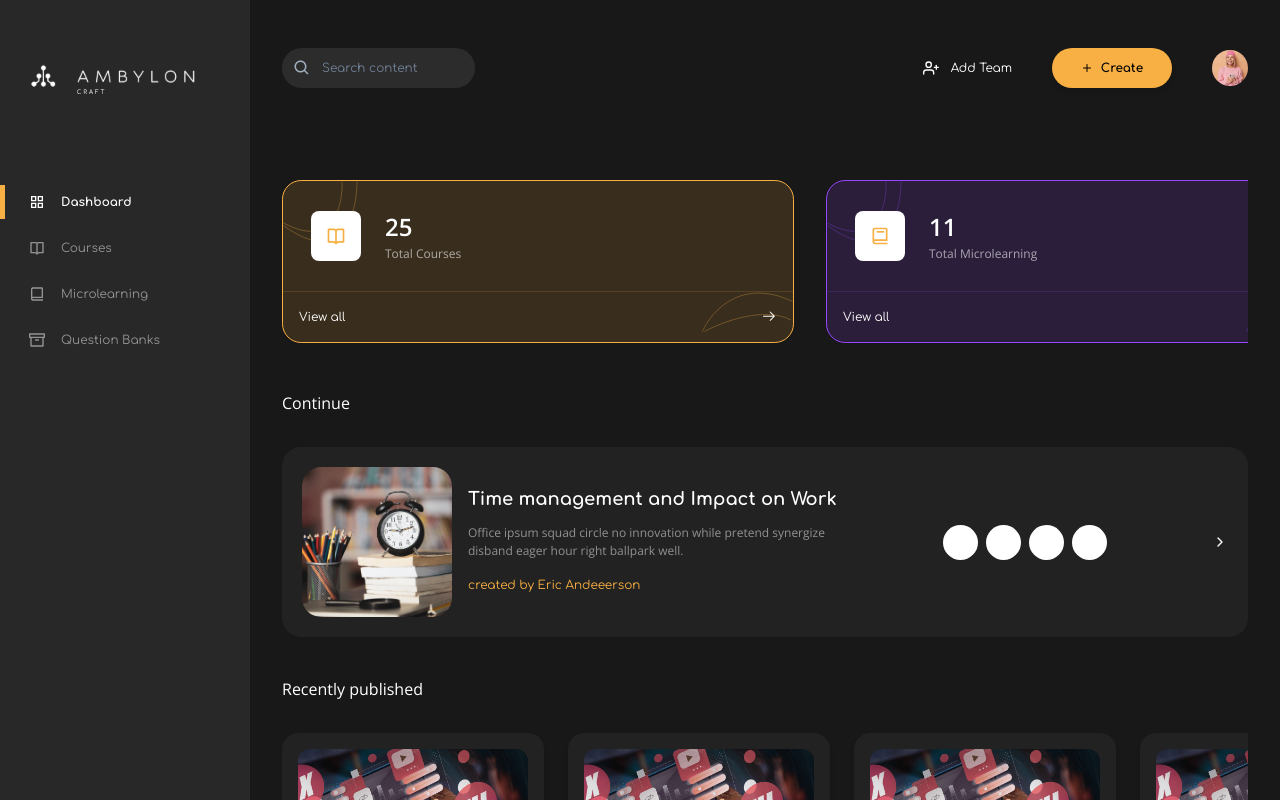
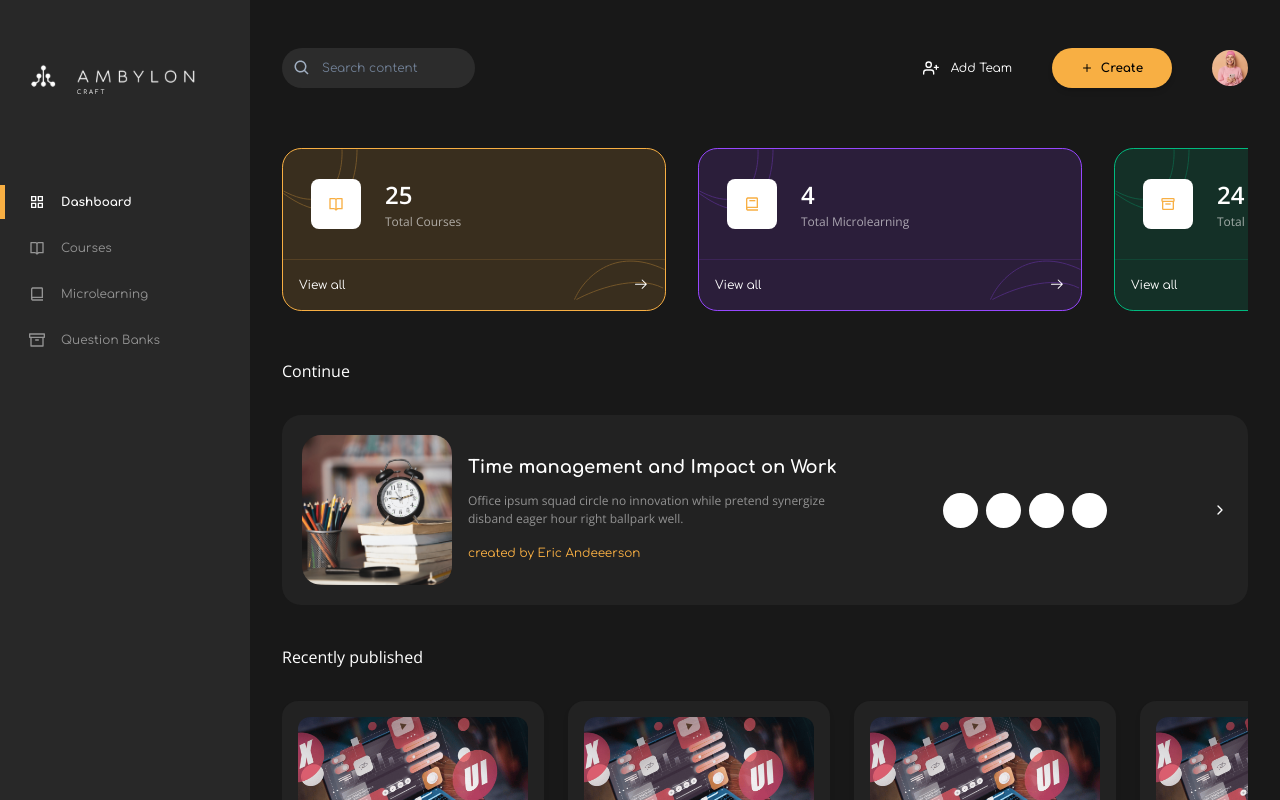
Before and after one commit to theoraccoon/amby-craft-fe, a Next.js app: page /dashboard in a window 1280 px wide. Built offline with nearby package versions, Linux system fonts and the light colour scheme.

Commit message:
dashboard fix

```diff
--- a/src/features/dashboard/components/header-curves.tsx
+++ b/src/features/dashboard/components/header-curves.tsx
@@ -6,7 +6,7 @@ import { TopCurves } from './top-curves'
 export const HeaderCards = (item: DashboardData) => (
   <div
     key={item.id}
-    className={`cursor-pointer rounded-[1.2rem] !border inline-block z-10 min-w-[21rem] sm:!min-w-[32rem] mt-12`}
+    className={`cursor-pointer rounded-[1.2rem] !border inline-block z-10 min-w-[21rem] sm:!min-w-[24rem] mt-12`}
     style={{
       backgroundColor: item.backgroundStyle,
       borderColor: item.borderStyle,
--- a/src/features/dashboard/dashboard.tsx
+++ b/src/features/dashboard/dashboard.tsx
@@ -1,176 +1,25 @@
 'use client'
 
 import React from 'react'
-import { BiBookOpen, BiBook, BiBox } from 'react-icons/bi'
-import { GoArrowRight } from 'react-icons/go'
 import { FiChevronRight } from 'react-icons/fi'
 import Image from 'next/image'
 import CourseCard from '@/components/ui/card/course-card'
-import AuthorToggle from '@/components/ui/card/author-toggle'
+import { courseItems, dashboardData } from '@/features/dashboard/data/dashboardData'
+import { HeaderCards } from './components/header-curves'
 
-const dashboardItems = [
-  {
-    id: 'dashboard',
-    text: 'Total Courses',
-    count: 25,
-    IconComponent: BiBookOpen,
-    borderStyle: '#F8AF43',
-    backgroundStyle: '#F8AF4326',
-    curvesColor: '#F8AF43',
-    borderColor: '#F8AF4326',
-  },
-  {
-    id: 'courses',
-    text: 'Total Microlearning',
-    count: 11,
-    IconComponent: BiBook,
-    borderStyle: '#9747FF',
-    backgroundStyle: '#9747FF26',
-    curvesColor: '#9747FF',
-    borderColor: '#9747FF26',
-  },
-  {
-    id: 'microlearning',
-    text: 'Total Question Bank',
-    count: 11,
-    IconComponent: BiBox,
-    borderStyle: '#00BA7F',
-    backgroundStyle: '#00BA7F26',
-    curvesColor: '#00BA7F',
-    borderColor: '#00BA7F26',
-  },
-  {
-    id: 'micreolearning',
-    text: 'Total Question Bank',
-    count: 11,
-    IconComponent: BiBox,
-    borderStyle: '#00BA7F',
-    backgroundStyle: '#00BA7F26',
-    curvesColor: '#00BA7F',
-    borderColor: '#00BA7F26',
-  },
-  {
-    id: 'micerolearning',
-    text: 'Total Question Bank',
-    IconComponent: BiBox,
-    borderStyle: '#00BA7F',
-    backgroundStyle: '#00BA7F26',
-    curvesColor: '#00BA7F',
-    borderColor: '#00BA7F26',
-  },
-]
-
-const courseItems = [
-  {
-    image: '/images/course-thumb-1.png',
-    title: 'Time management and Impact on Work',
-    description: 'Office ipsum squad circle no innovation while pretend synergize disband...',
-    author: 'Desmond Essuman',
-    lessonsCount: 22,
-    date: '18/04/25',
-  },
-  {
-    image: '/images/course-thumb-1.png',
-    title: 'Content Management Systems',
-    description: 'Office ipsum squad circle no innovation while pretend synergize disband...',
-    author: 'Desmond Essuman',
-    lessonsCount: 22,
-    date: '18/04/25',
-  },
-  {
-    image: '/images/course-thumb-1.png',
-    title: 'Design for inclusivity and Design Systems',
-    description: 'Office ipsum squad circle no innovation while pretend synergize disband...',
-    author: 'Desmond Essuman',
-    lessonsCount: 22,
-    date: '18/04/25',
-  },
-  {
-    image: '/images/course-thumb-1.png',
-    title: 'Design for inclusivity and Design Systems',
-    description: 'Office ipsum squad circle no innovation while pretend synergize disband...',
-    author: 'Desmond Essuman',
-    lessonsCount: 22,
-    date: '18/04/25',
-  },
-]
-
-export default function Dashboard() {
+export default function DashboardPage() {
   return (
-    <div className="w-full   ">
-      <div className=" w-full ">
+    <div className="w-full">
+      <div className=" w-full">
         <div className="overflow-x-auto scrollbar-thin scrollbar-track-transparent scrollbar-thumb-[#181818] flex gap-x-8 scroll-smooth relative  sm:min-w-[70rem]">
-          {dashboardItems.map((item) => {
-            const Icon = item.IconComponent
-            const topCurves = (
-              <svg
-                width="75"
-                height="61"
-                viewBox="0 0 75 61"
-                fill="none"
-                xmlns="http://www.w3.org/2000/svg"
-                className="!w-auto !h-auto absolute top-0 left-0"
-              >
-                <g opacity="0.3">
-                  <path d="M74 0.5C74 33 59.3 87.3 0.5 44.5" stroke={item.curvesColor} />
-                  <path d="M59 0.5C60 25.3333 49.7 68.4 0.5 42" stroke={item.curvesColor} />
-                </g>
-              </svg>
-            )
-
-            const bottomCurves = (
-              <svg
-                width="91"
-                height="40"
-                viewBox="0 0 91 40"
-                fill="none"
-                xmlns="http://www.w3.org/2000/svg"
-                className="!w-auto !h-auto absolute top-0 right-0"
-              >
-                <g opacity="0.3">
-                  <path d="M2.5 39.5C20.1667 29.8333 62.2 14 89 28" stroke={item.curvesColor} />
-                  <path
-                    d="M0.5 39.5C9.16667 19.3333 39.3 -14.9 90.5 9.5"
-                    stroke={item.curvesColor}
-                  />
-                </g>
-              </svg>
-            )
-
-            return (
-              <div
-                key={item.id}
-                className={`cursor-pointer rounded-[1.2rem] !border inline-block z-10 min-w-[21rem] sm:!min-w-[32rem] mt-20`}
-                style={{
-                  backgroundColor: item.backgroundStyle,
-                  borderColor: item.borderStyle,
-                }}
-              >
-                <div className="flex items-center gap-x-6 !p-7 relative">
-                  {topCurves}
-                  <div className="rounded-lg bg-white inline-flex flex-col items-center justify-center !h-[3.125rem] !w-[3.125rem] z-10 ">
-                    <Icon className="!text-xl !text-[#F8AF43]" />
-                  </div>
-                  <div className="inline-flex flex-col">
-                    <p className="mb-0 text-2xl font-semibold text-white">{item.count}</p>
-                    <p className="mb-0 text-xs font-normal text-[#FFFFFF99]">{item.text}</p>
-                  </div>
-                </div>
-                <div
-                  className={`!border-t !border-t-[${item.borderColor}] flex justify-between text-white !p-4 relative overflow-hidden w-full`}
-                  style={{ borderTopColor: item.borderColor }}
-                >
-                  {bottomCurves}
-                  <span className="text-xs">View all</span>
-                  <GoArrowRight />
-                </div>
-              </div>
-            )
-          })}
+          {dashboardData.map((item) => (
+            <HeaderCards key={item.id} {...item} />
+          ))}
         </div>
       </div>
 
       <p className="text-white !mt-12">Continue</p>
+
       <div className="bg-[#222222] flex justify-between items-center !p-3 sm:!p-5 !mt-8 rounded-[1.2rem]">
         <div className="flex items-center gap-x-4">
           <Image
@@ -213,11 +62,11 @@ export default function Dashboard() {
           {courseItems.map((item, index) => {
             return (
               <CourseCard
-                image={item.image}
+                image={item.imageUrl}
                 key={index}
                 title={item.title}
                 description={item.description}
-                author={item.author}
+                author={item.instructor}
                 lessonsCount={item.lessonsCount}
                 date={item.date}
               />
@@ -225,8 +74,6 @@ export default function Dashboard() {
           })}
         </div>
       </div>
-      <div></div>
-      <AuthorToggle />
     </div>
   )
 }
```
